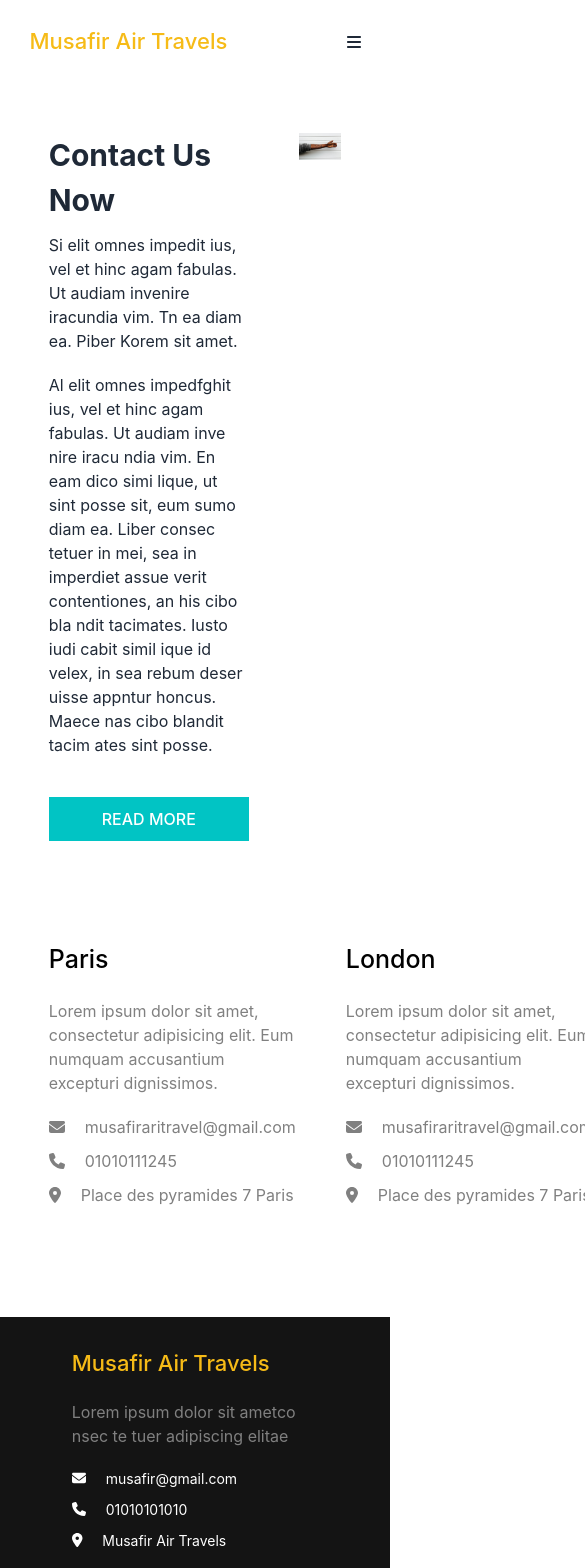
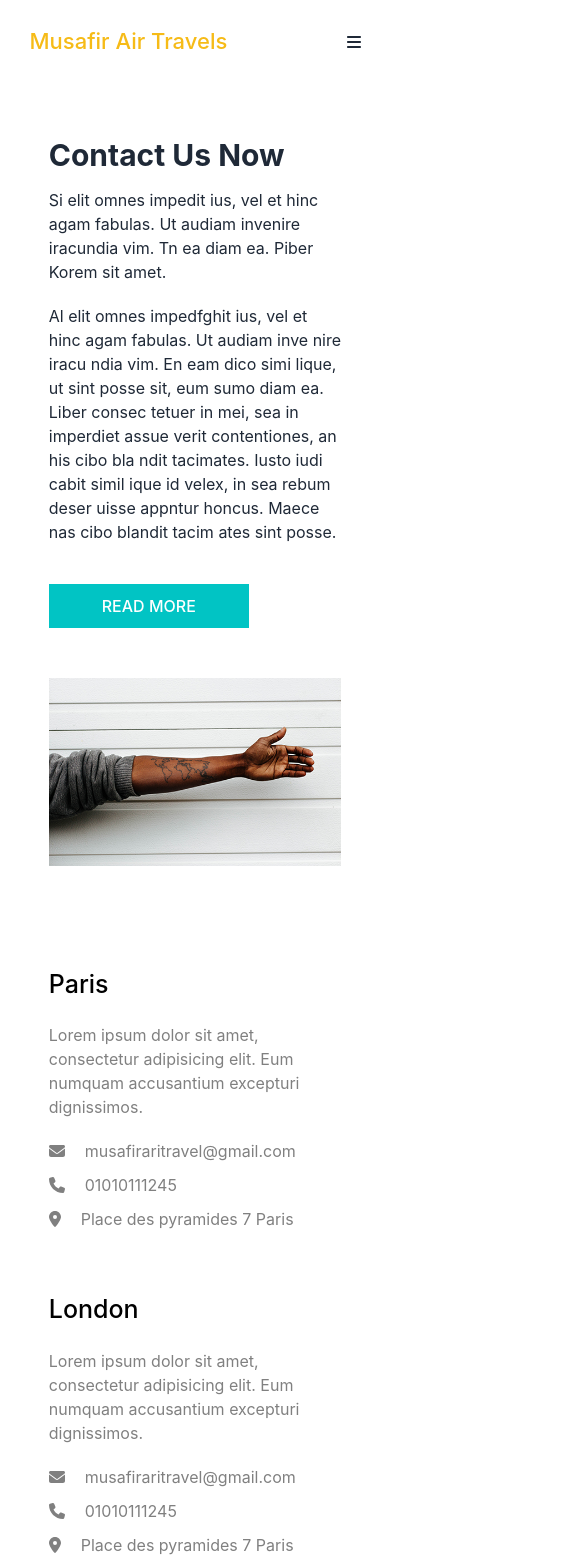
Before and after one commit to sazzadhossain1/musafir, a React (Create React App) app: page /contact in a window 390 px wide. Shown: the top 1568 px of the page, 585 px wide, since content can reach past the window. Built offline with nearby package versions, Linux system fonts and the light colour scheme.

Commit message:
contact page responsive done

```diff
--- a/src/component/Contact/Contact.css
+++ b/src/component/Contact/Contact.css
@@ -51,3 +51,22 @@
   gap: 20px;
   margin-bottom: 10px;
 }
+
+@media screen and (max-width: 1300px) {
+  .contact_grid_div {
+    grid-template-columns: 1fr;
+  }
+  .contact_cart_grid_div {
+    display: grid;
+    grid-template-columns: repeat(2, 1fr);
+  }
+}
+@media screen and (max-width: 900px) {
+  .contact_grid_div {
+    grid-template-columns: 1fr;
+  }
+  .contact_cart_grid_div {
+    display: grid;
+    grid-template-columns: repeat(1, 1fr);
+  }
+}
--- a/src/component/Contact/Contact.js
+++ b/src/component/Contact/Contact.js
@@ -7,7 +7,6 @@
   faLocationDot,
   faPhone,
 } from "@fortawesome/free-solid-svg-icons";
-import LeaveAreply from "../LeaveAreply/LeaveAreply";
 
 const Contact = () => {
   return (
```
